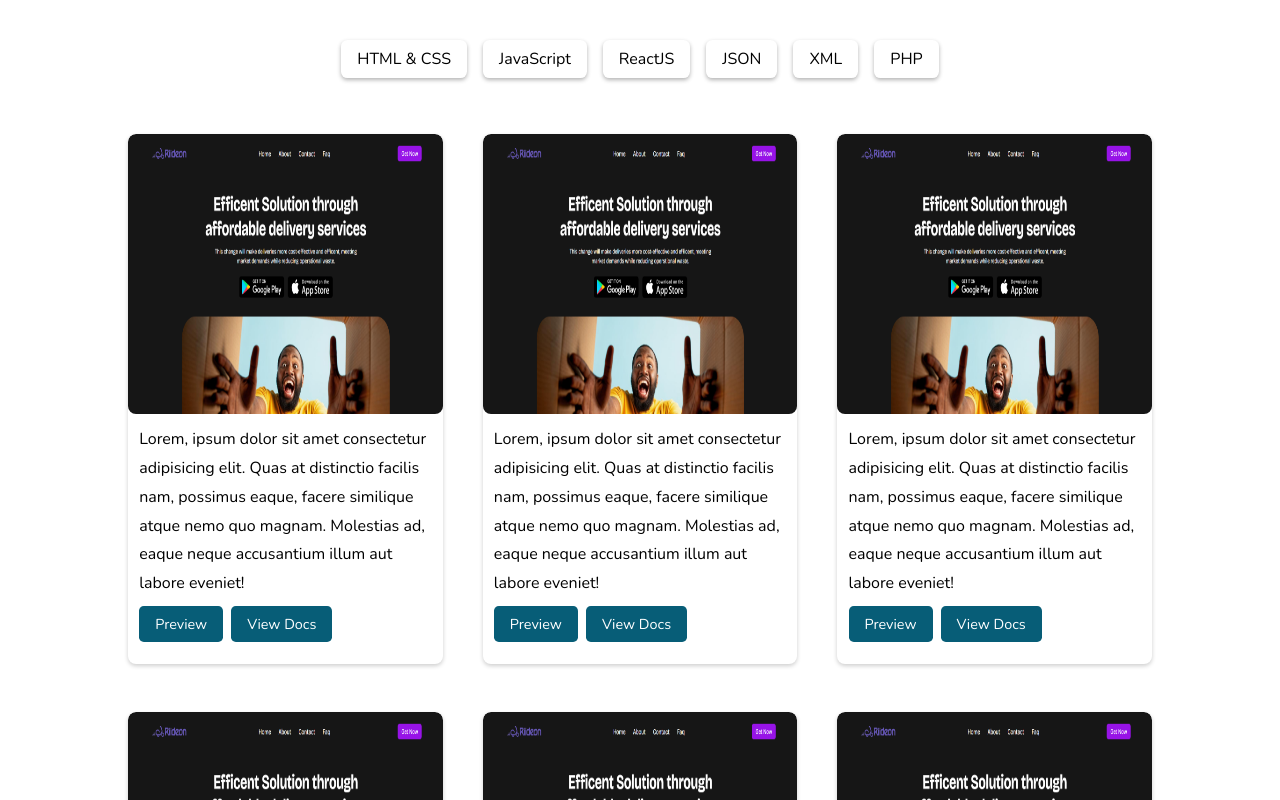
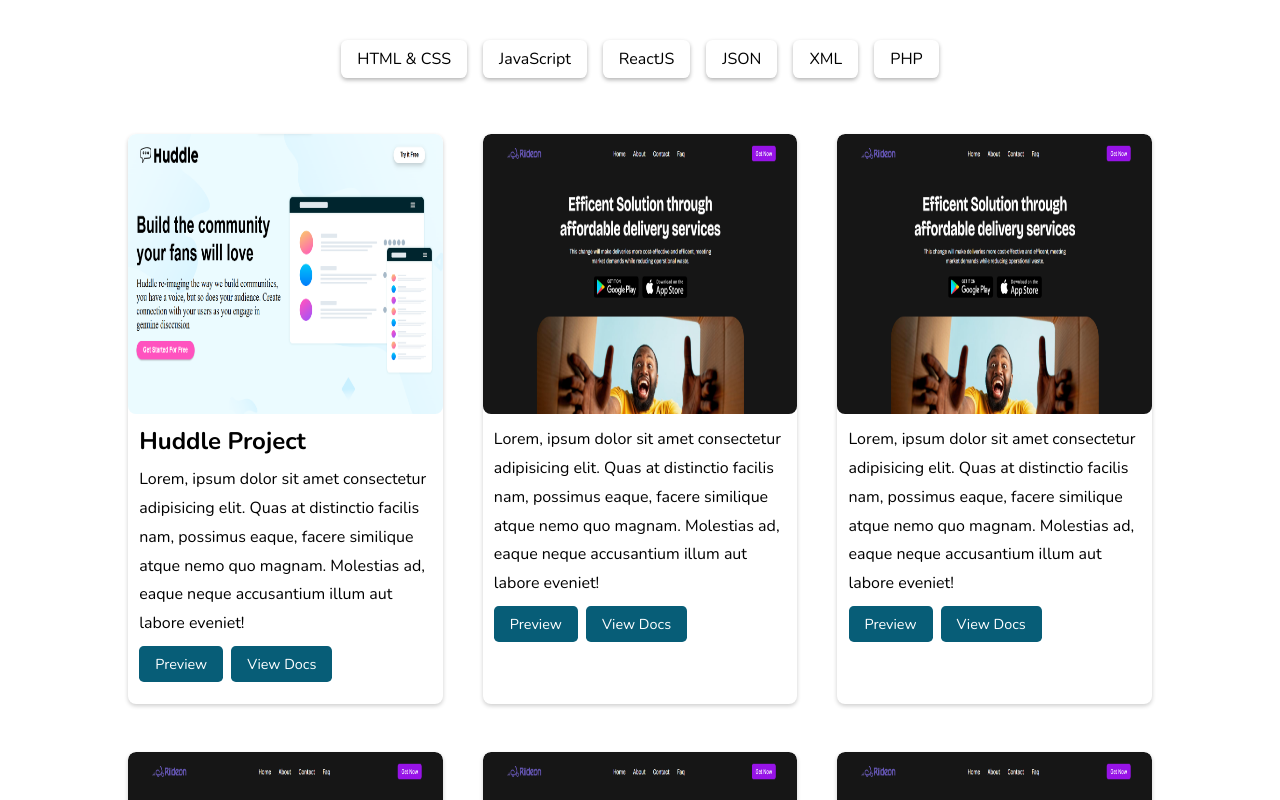
Before and after one commit to davidmicah123/Portfolio-Revamp, a React (Create React App) app: page /Projects in a window 1280 px wide. Shown: the part 560-1360 px from the top of the page. Built offline with nearby package versions, Linux system fonts and the light colour scheme.

Commit message:
Updated projects

```diff
--- a/src/Components/ProjectMain/ProjectMain.js
+++ b/src/Components/ProjectMain/ProjectMain.js
@@ -1,6 +1,7 @@
 import React from 'react'
 import classes from "./ProjectMain.module.css";
 import project_img from "../../Assets/Images/project_img.png"
+import huddle from "../../Assets/Images/huddle_webpage.png"
 
 const ProjectMain = () => {
   return (
@@ -17,9 +18,10 @@ const ProjectMain = () => {
       <div className={classes.project_Card_wrapper}>
         <div className={classes.project_card}>
           <div className={classes.project_img_wrapper}>
-            <img src={project_img} alt="" className={classes.project_img} />
+            <img src={huddle} alt="" className={classes.project_img} />
           </div>
           <div className={classes.project_description_area}>
+            <h1>Huddle Project</h1>
             <p>
               Lorem, ipsum dolor sit amet consectetur adipisicing elit. Quas at
               distinctio facilis nam, possimus eaque, facere similique atque
--- a/src/Components/ProjectMain/ProjectMain.module.css
+++ b/src/Components/ProjectMain/ProjectMain.module.css
@@ -49,11 +49,13 @@
   height: 35vh;
   border-radius: 0.5rem;
   overflow: hidden;
+
 }
 
 .project_img {
   width: 100%;
   height: 100%;
+  object-fit: fill;
 }
 
 .project_description_area {
```
Also changed, not shown: src/Assets/Images/huddle_webpage.png (added).
